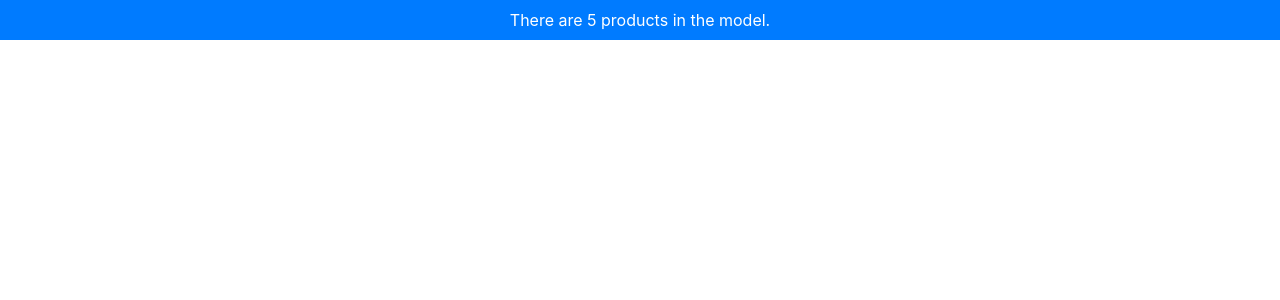
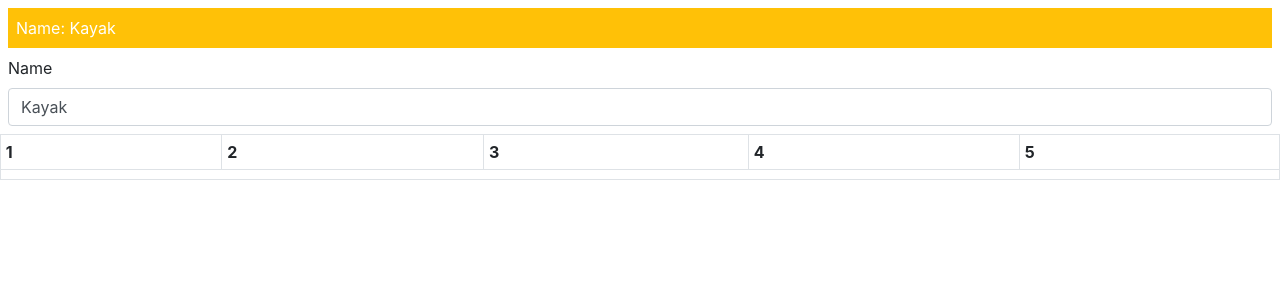
Before and after one commit to ArtDecade/pro-angular-9-moi, an Angular app in the folder ang-example/: page / in a window 1280 px wide. Shown: the top 300 px of the page. Built offline with nearby package versions, Linux system fonts and the light colour scheme.

Commit message:
Thru pg 254, but with TypeScript errors in html.

```diff
--- a/ang-example/src/app/component.ts
+++ b/ang-example/src/app/component.ts
@@ -9,7 +9,15 @@ import { Model } from "src/models/repository.model";
 export class ProductComponent {
     model: Model = new Model();
 
-    getClasses(): string {
-        return this.model.getProducts().length == 5 ? "bg-success" : "bg-warning";
+    getClasses(key: number): string {
+        let pr:number;
+        let product = this.model.getProduct(key);
+
+        if(product?.price) {
+            pr = product.price;
+        } else {
+            pr = 0;
+        }
+        return "p-2 " + (pr< 50 ? "bg-info" : "bg-warning");
     }
 }
--- a/ang-example/src/app/template.html
+++ b/ang-example/src/app/template.html
@@ -1,3 +1,20 @@
-<div class="bg-primary text-center text-white p-2">
-    There are {{model.getProducts().length}} products in the model.
+<div [class] = "'text-white m-2 p-2 ' + getClasses(1)">
+    Name:  {{ (model.getProduct(1)?.name || 'None') }}
 </div>
+<!-- <div [class] = "p-2"
+    [class.bg-success]="model.getProduct(4).price ||  model.getProduct(4).price < 50"
+    [class.bg-info]="!model.getProduct(4).price && model.getProduct(4).price >= 50" >
+    Name:  {{ (model.getProduct(4)?.name || 'None') }}
+</div> -->
+<div class="form-group m-2">
+    <label>Name</label>
+    <input class="form-control" [value]="model.getProduct(1)?.name || 'None'" />
+</div>
+<table class="table table-sm table-bordered table-striped mt-2">
+    <tr>
+        <th>1</th><th>2</th><th>3</th><th>4</th><th>5</th>
+    </tr>
+    <tr>
+        <td [attr.colspan]="model.getProducts().length"></td>
+    </tr>
+</table>
```
